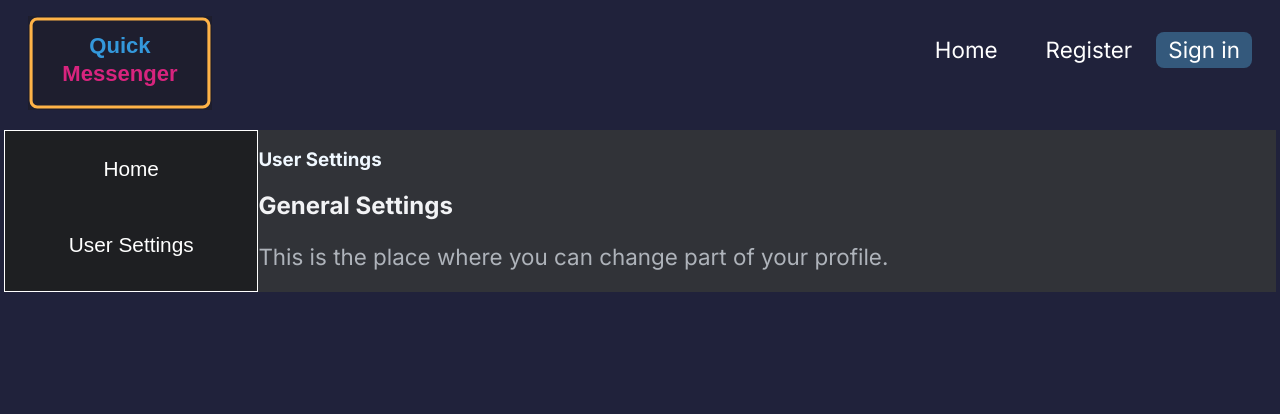
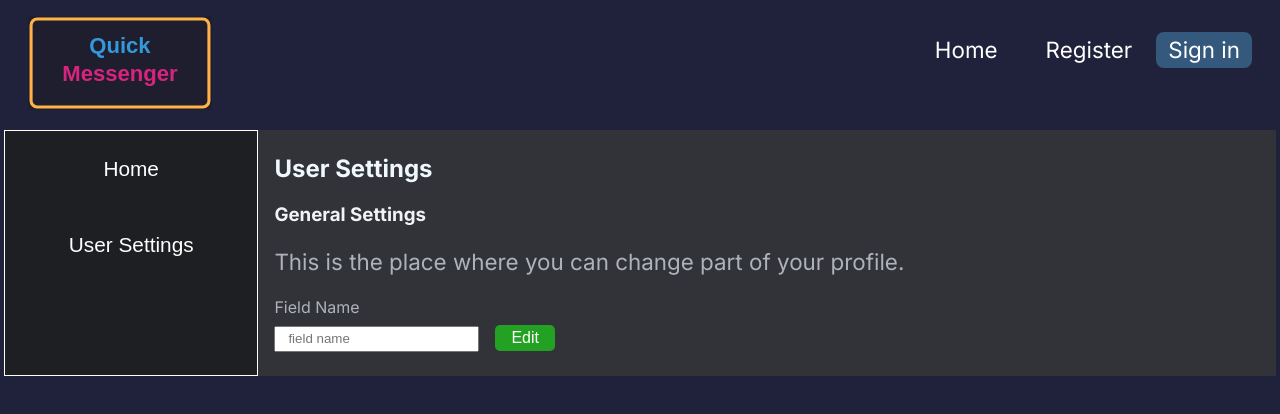
Before and after one commit to WesloTheWeb/QuickMessenger, a Next.js app: page /profile in a window 1280 px wide. Shown: the top 414 px of the page. Built offline with nearby package versions, Linux system fonts and the light colour scheme; a web font is replaced by a local one.

Commit message:
user setting profile styling and functionality

```diff
--- /dev/null
+++ b/src/components/ProfileForm/ProfileField/ProfileField.module.scss
@@ -0,0 +1,33 @@
+.profileInput {
+    display: flex;
+    flex-direction: column;
+
+    label {
+        display: block;
+        margin-bottom: 0.5rem;
+    }
+
+    .inputWrapper {
+        align-items: center;
+
+        input {
+            flex-grow: 1;
+            padding: 0.2rem 0.75rem;
+            margin-right: 0.5rem;
+        }
+
+        button {
+            // height: 100%;
+            font-size: 1rem;
+            border-radius: 5px;
+            margin: 0 .5rem;
+            padding: .25rem 1rem;
+            background-color: rgb(35, 161, 35);
+            color: #fff;
+
+            &:hover {
+                background-color: green;
+            }
+        }
+    }
+}
--- a/src/components/ProfileForm/ProfileField/ProfileField.tsx
+++ b/src/components/ProfileForm/ProfileField/ProfileField.tsx
@@ -1,10 +1,32 @@
+import classes from './ProfileField.module.scss';
+
+const { profileInput, inputWrapper } = classes;
 
 const ProfileField = ({ }) => {
+
+    const handleEditClick = (evnt: React.MouseEvent<HTMLButtonElement>) => {
+        evnt.preventDefault();
+        evnt.stopPropagation();
+        console.log('uwu')
+    }
+
     return (
-        <>
-            <label>Field Name</label>
-            <input type="text" />
-        </>
+        <div className={profileInput}>
+            <label htmlFor="fieldName">Field Name</label>
+            <div className={inputWrapper}>
+                <input
+                    type="text"
+                    placeholder='field name'
+                    id="fieldName"
+                    readOnly
+                 />
+                <button
+                    type="button"
+                    onClick={handleEditClick}>
+                        Edit
+                    </button>
+            </div>
+        </div>
     );
 };
 
--- a/src/components/ProfileForm/ProfileForm.module.scss
+++ b/src/components/ProfileForm/ProfileForm.module.scss
@@ -3,7 +3,7 @@
 .profileSection {
     color: #AEB3BA;
 
-    h2 {
+    h3 {
         color: #F2F3F5;
     }
 
--- a/src/components/ProfileForm/ProfileForm.tsx
+++ b/src/components/ProfileForm/ProfileForm.tsx
@@ -3,6 +3,7 @@
 import { useForm, Controller } from 'react-hook-form';
 import { FormValues } from '@/interfaces/FormInterface';
 import classes from './ProfileForm.module.scss';
+import ProfileField from './ProfileField/ProfileField';
 
 const { profileSection } = classes;
 
@@ -12,8 +13,9 @@ const ProfileForm = ({ }) => {
 
     return (
         <form className={profileSection}>
-            <h2>General Settings</h2>
+            <h3>General Settings</h3>
             <p>This is the place where you can change part of your profile.</p>
+            <ProfileField />
         </form>
     );
 };
--- a/src/components/UserDashBoard/UserProfile/UserProfile.module.scss
+++ b/src/components/UserDashBoard/UserProfile/UserProfile.module.scss
@@ -2,4 +2,9 @@
 
 .UserProfileContainer {
     background-color: $profilePageBackgroundColor;
+    padding: 1.5rem 1rem;
+
+    h2 {
+        margin-top: 0;
+    }
 }
--- a/src/components/UserDashBoard/UserProfile/UserProfile.tsx
+++ b/src/components/UserDashBoard/UserProfile/UserProfile.tsx
@@ -8,7 +8,7 @@ const UserProfile = ({ }) => {
 
     return (
         <section className={UserProfileContainer}>
-            <h1>User Settings</h1>
+            <h2>User Settings</h2>
             <ProfileForm />
         </section>
     );
```
